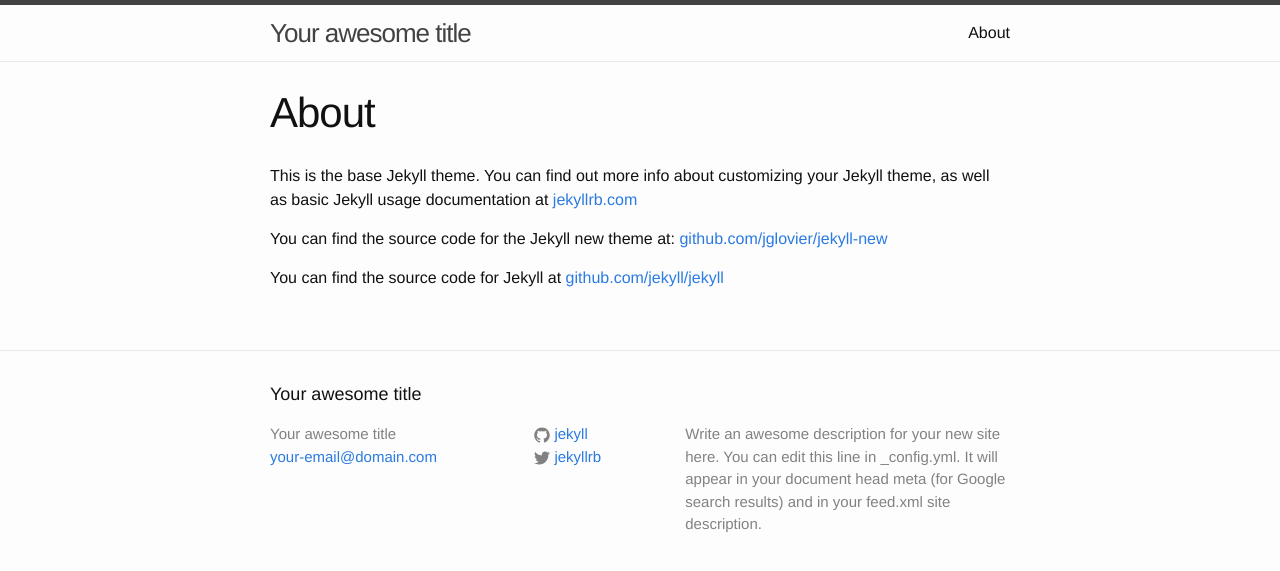
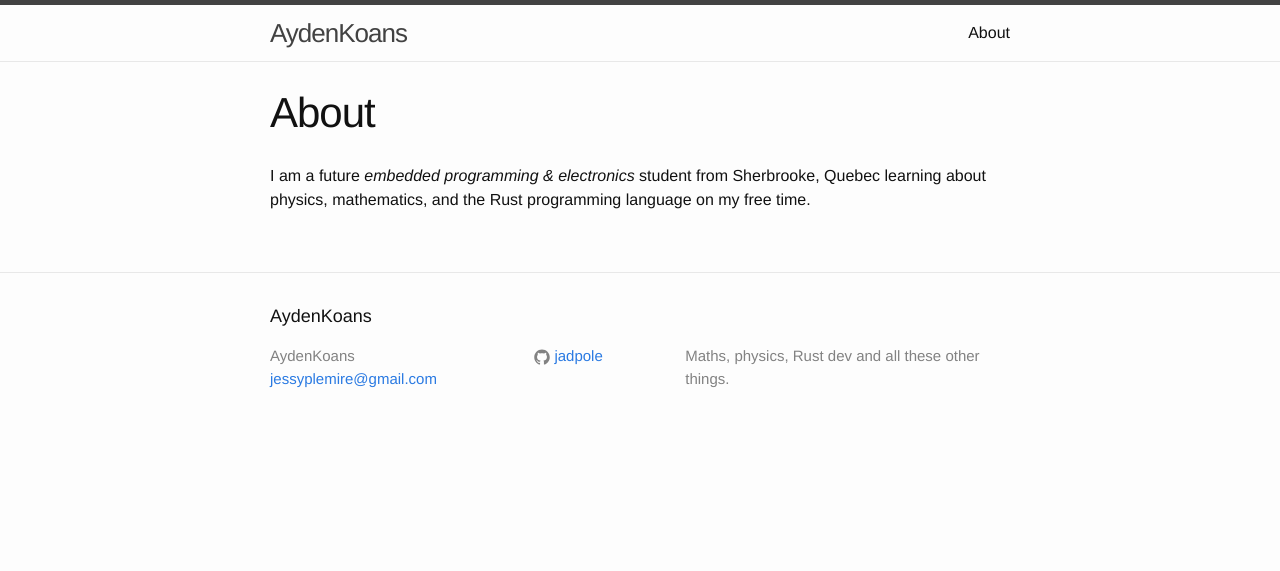
Before and after one commit to jadpole/jadpole.github.io, a Jekyll site: the page built from about.md, in a window 1280 px wide. Shown: the top 571 px of the page. Built offline with Jekyll 4.4.1, drawn with Linux system fonts in a browser that asks for light colours.

Commit message:
Changed the defaults

```diff
--- a/_config.yml
+++ b/_config.yml
@@ -1,14 +1,12 @@
 # Site settings
-title: Your awesome title
-email: your-email@domain.com
+title: AydenKoans
+email: jessyplemire@gmail.com
 description: > # this means to ignore newlines until "baseurl:"
-  Write an awesome description for your new site here. You can edit this
-  line in _config.yml. It will appear in your document head meta (for
-  Google search results) and in your feed.xml site description.
+  Maths, physics, Rust dev and all these other things.
 baseurl: "" # the subpath of your site, e.g. /blog/
-url: "http://yourdomain.com" # the base hostname & protocol for your site
-twitter_username: jekyllrb
-github_username:  jekyll
+url: "http://jadpole.github.io" # the base hostname & protocol for your site
+# witter_username: jekyllrb
+github_username:  jadpole
 
 # Build settings
 markdown: kramdown
--- a/about.md
+++ b/about.md
@@ -4,8 +4,6 @@ title: About
 permalink: /about/
 ---
 
-This is the base Jekyll theme. You can find out more info about customizing your Jekyll theme, as well as basic Jekyll usage documentation at [jekyllrb.com](http://jekyllrb.com/)
-
-You can find the source code for the Jekyll new theme at: [github.com/jglovier/jekyll-new](https://github.com/jglovier/jekyll-new)
-
-You can find the source code for Jekyll at [github.com/jekyll/jekyll](https://github.com/jekyll/jekyll)
+I am a future _embedded programming & electronics_ student from Sherbrooke,
+Quebec learning about physics, mathematics, and the Rust programming language
+on my free time.
```
Also changed, not shown: _posts/2015-07-04-welcome-to-jekyll.markdown (deleted, +0 -25 lines).
